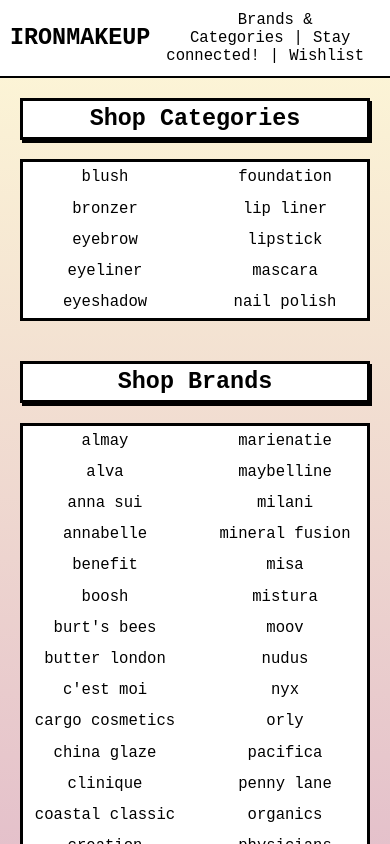
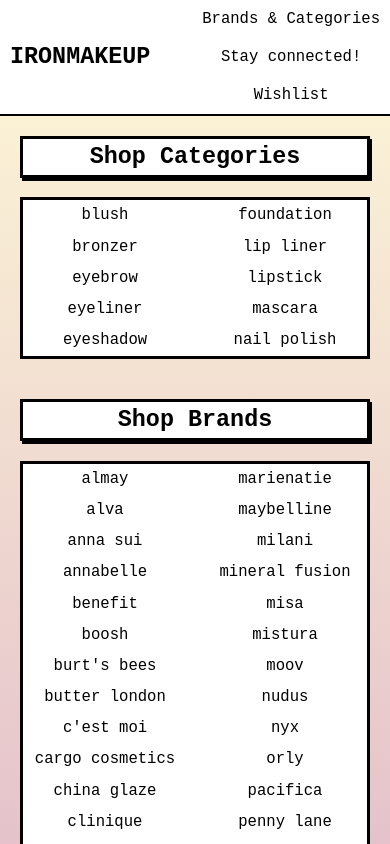
Before and after one commit to mylliejohnson/api-project, a React (Create React App) app: page /brands in a window 390 px wide. Shown: the top 844 px of the page. Built offline with nearby package versions, Linux system fonts and the light colour scheme.

Commit message:
wishlist

```diff
--- a/src/App.css
+++ b/src/App.css
@@ -1,4 +1,4 @@
-.App{
+.App {
 	text-align: center;
 	font-size: 1.2em;
 }
@@ -9,40 +9,40 @@
 	align-items: center;
 	justify-content: space-between;
 	background: #fff;
-    width:100%;
+	width: 100%;
 	height: 9vh;
 	border-bottom: 2px solid black;
 }
 
-.Header h1{
+.Header h1 {
 	padding-left: 10px;
-    margin:0;
+	margin: 0;
 }
 
-.header-link:hover{
+.header-link:hover {
 	background: lightgray;
 	font-weight: bolder;
 	padding: 2px;
 }
 
-.header-link{
-    padding:10px;
+.header-link {
+	padding: 10px;
 }
 
 /* landing/ home page */
 
 .landing h1 {
-    margin:0;
+	margin: 0;
 	margin-bottom: 10px;
 	font-size: 5em;
 }
 
-.landing{
-    overflow:hidden ;
+.landing {
+	overflow: hidden;
 	height: 100vh;
 }
 
-.quote{
+.quote {
 	background-color: white;
 	border: 3px solid black;
 	box-shadow: 5px 5px black;
@@ -54,7 +54,7 @@
 	margin-top: 100px;
 }
 
-.shopping{
+.shopping {
 	margin: 50px;
 	font-size: 1em;
 	border: 3px solid black;
@@ -64,34 +64,34 @@
 	padding: 10px;
 }
 
-.shopping:hover{
+.shopping:hover {
 	cursor: pointer;
 }
 
-.link{
+.link {
 	text-decoration: none;
-    color:inherit;
+	color: inherit;
 }
 
-.link-hover:hover{
-    color:#d299c2;
+.link-hover:hover {
+	color: #d299c2;
 	font-weight: bolder;
 }
 
 /* makeip page */
 
-.Makeup{
+.Makeup {
 	display: flex;
 	flex-direction: row;
 	margin-left: auto;
 	margin-right: auto;
 }
 
-.Makeup h2{
-    margin-top:0;
-    background-color:white;
+.Makeup h2 {
+	margin-top: 0;
+	background-color: white;
 	border: 3px solid black;
-    padding:5px;
+	padding: 5px;
 	box-shadow: 2px 3px black;
 }
 
@@ -100,17 +100,18 @@
 	line-height: 2;
 }
 
-.listOfBrands, .listOfCategories {
+.listOfBrands,
+.listOfCategories {
 	height: 100%;
 	margin: 10px;
 	padding: 10px;
 }
 
-.listOfBrands .ul{
+.listOfBrands .ul {
 	columns: 4;
 }
 
-.listOfCategories{
+.listOfCategories {
 	width: 25%;
 }
 
@@ -126,7 +127,7 @@
 	color: inherit;
 }
 
-.product-list{
+.product-list {
 	background-color: white;
 	padding: 15px;
 	width: 17%;
@@ -136,21 +137,20 @@
 	border: 3px solid black;
 }
 
-.flex-product{
-    margin:0 auto;
+.flex-product {
+	margin: 0 auto;
 	display: flex;
 	flex-wrap: wrap;
-
 }
 
-footer{
-    position:absolute;
-    bottom:0;
+footer {
+	position: absolute;
+	bottom: 0;
 	width: 100%;
 	height: 2.5em;
 }
 
-form{
+form {
 	display: flex;
 	flex-direction: column;
 	justify-content: center;
@@ -159,12 +159,13 @@
 	margin: 0 auto;
 }
 
-.center-form{
+.center-form {
 	display: flex;
 	flex-direction: column;
 }
 
-input, textarea {
+input,
+textarea {
 	font-family: inherit;
 	padding: 10px;
 	margin-top: 10px;
@@ -174,18 +175,18 @@
 
 .submit-btn {
 	width: 150px;
-    padding:15px;
+	padding: 15px;
 	background-color: white;
 	border: 3px solid black;
 	margin: 50px;
 	font-family: inherit;
 }
 
-.Post{
+.Post {
 	height: 100vh;
 }
 
-.SingleProduct{
+.SingleProduct {
 	background-color: white;
 	padding: 15px;
 	margin: 5px;
@@ -193,14 +194,13 @@
 }
 
 @media only screen and (max-width: 800px) {
-
 	.Makeup {
 		display: flex;
 		flex-direction: column-reverse;
 		order: 2;
 	}
 
-    .listOfCategories{
+	.listOfCategories {
 		width: auto;
 	}
 
@@ -212,23 +212,27 @@
 		columns: 3;
 	}
 
-    .flex-product{
+	.flex-product {
 		flex-wrap: nowrap;
 		flex-direction: column;
-
 	}
 
-    .product-list{
+	.product-list {
 		flex-direction: row;
 		width: auto;
 	}
 
+	.header-links {
+		display: flex;
+		flex-direction: column;
 	}
 
+	.Header {
+		height: 10%;
+	}
+}
 @media only screen and (max-width: 500px) {
-
 	.listOfBrands .ul {
 		columns: 2;
 	}
-
 }
--- a/src/components/BrandProducts.js
+++ b/src/components/BrandProducts.js
@@ -16,6 +16,19 @@
       })
      }, [])
 
+
+    //  let [wish, setWish] = useState({})
+
+    //  const handleSubmit = async (e) => {
+    //      e.preventDefault()
+    //      axios.post(`https://ironrest.herokuapp.com/makeup`, wish)
+    //      .then((res) => {
+    //          console.log(res)
+    //      })
+    //      .catch(console.log(error))
+    //  }
+
+
      //map -> link to each product details
      // this is my list of beer !
 
@@ -24,7 +37,7 @@
     return (
         <div className="product-list">
             <div>
-                <img src={items.image_link}/>
+                <img src={items.image_link} style={{ width: '150px' }}/>
             </div>
 
             <div>
--- a/src/components/Header.js
+++ b/src/components/Header.js
@@ -12,8 +12,8 @@
 			<div className="header-links">
 				<Link to="/brands" className="link header-link">
 					Brands & Categories
-				</Link>|
-				<Link to="/connect" className="link header-link">Stay connected!</Link>|
+				</Link>
+				<Link to="/connect" className="link header-link">Stay connected!</Link>
 				<Link to="/wishlist" className="link header-link">Wishlist</Link>
 			</div>
 		</nav>
--- a/src/components/Post.js
+++ b/src/components/Post.js
@@ -12,13 +12,15 @@
 		setSignUp(copySignUp);
 	};
 
-	const handleSubmit = async (e) => {
+	const handleSubmit = (e) => {
 		e.preventDefault();
 		console.log(signUp);
 		axios
-			.post(`https://ironrest.herokuapp.com/makeup`, signUp)
+			.post(`https://ironrest.herokuapp.com/makeup_users`, signUp)
 			.then((res) => {
 				console.log(res);
+				localStorage.setItem("email", signUp.email)
+				console.log(localStorage)
 			})
 			.catch(console.error);
 	};
--- a/src/components/SingleProduct.js
+++ b/src/components/SingleProduct.js
@@ -11,6 +11,14 @@
       setProduct(res.data)
      }, [])
 
+     console.log(product)
+
+     async function addFavorite(product){
+         product.user = localStorage.getItem("email")
+         let res = await axios.post('https://ironrest.herokuapp.com/makeup_faves', product)
+         console.log(res.data)
+     }
+
     return (
 
         <div style={{margin:"auto"}}>
@@ -20,7 +28,8 @@
             <h3>${product.price}</h3>
             <img src={product.image_link} />
             <h2>{product.brand}</h2>
-            <a href={product.product_link} target="_blank" style={{border: "2px dashed black", padding:'3px'}}>Product Link Here</a> |   <button>❤︎ add to wishlist</button>
+            <a href={product.product_link} target="_blank" style={{border: "2px dashed black", padding:'3px'}} >Product Link Here</a> |
+            <button onClick={() => addFavorite(product)}>❤︎ add to wishlist</button>
             <p>{product.description}</p>
             <div>
             </div>
--- a/src/components/Wishlist.js
+++ b/src/components/Wishlist.js
@@ -1,6 +1,6 @@
 import React, {useEffect, useState} from 'react';
 import axios from 'axios';
-
+import Header from './Header';
 
 // THIS IS THE WISH LIST!
 
@@ -8,22 +8,33 @@
 
     let [wish, setWish] = useState([])
 
-    const handleSubmit = async (e) => {
-		e.preventDefault();
-		console.log(wish);
-		axios
-			.post(`https://ironrest.herokuapp.com/makeup`, wish)
-			.then((res) => {
-				console.log(res);
-			})
-			.catch(console.error);
-	};
+ // onload
+useEffect (function() {
+    axios
+      .get(`https://ironrest.herokuapp.com/findAll/makeup_faves?user=${localStorage.getItem("email")}`)
+      .then((res) => {
+          console.log(res)
+        setWish(res.data)
+      })
+},[])
 
+// map wish.map
 
+const showWishes = () => {
+    return wish.map((item) => {
+        return (
+            <div>
+            <img src={item.image_link} style={{width:'100px'}}/>
+                <h3>{item.name}</h3>
+            </div>
+        )
+    })
+}
 
     return (
         <div className="Wishlist">
-            this is the wishlist
+        <Header/>
+            {showWishes()}
         </div>
     );
 }
--- a/src/index.css
+++ b/src/index.css
@@ -1,8 +1,7 @@
 body {
   background-image: linear-gradient(to top, #d299c2 0%, #fef9d7 100%);
   margin: 0;
-  background-size: cover;
   background-repeat: no-repeat;
   font-family: monospace;
-  height:100%;
+  background-size:contain;
 }
```
Lines whose indentation alone changed are shown as unchanged.
